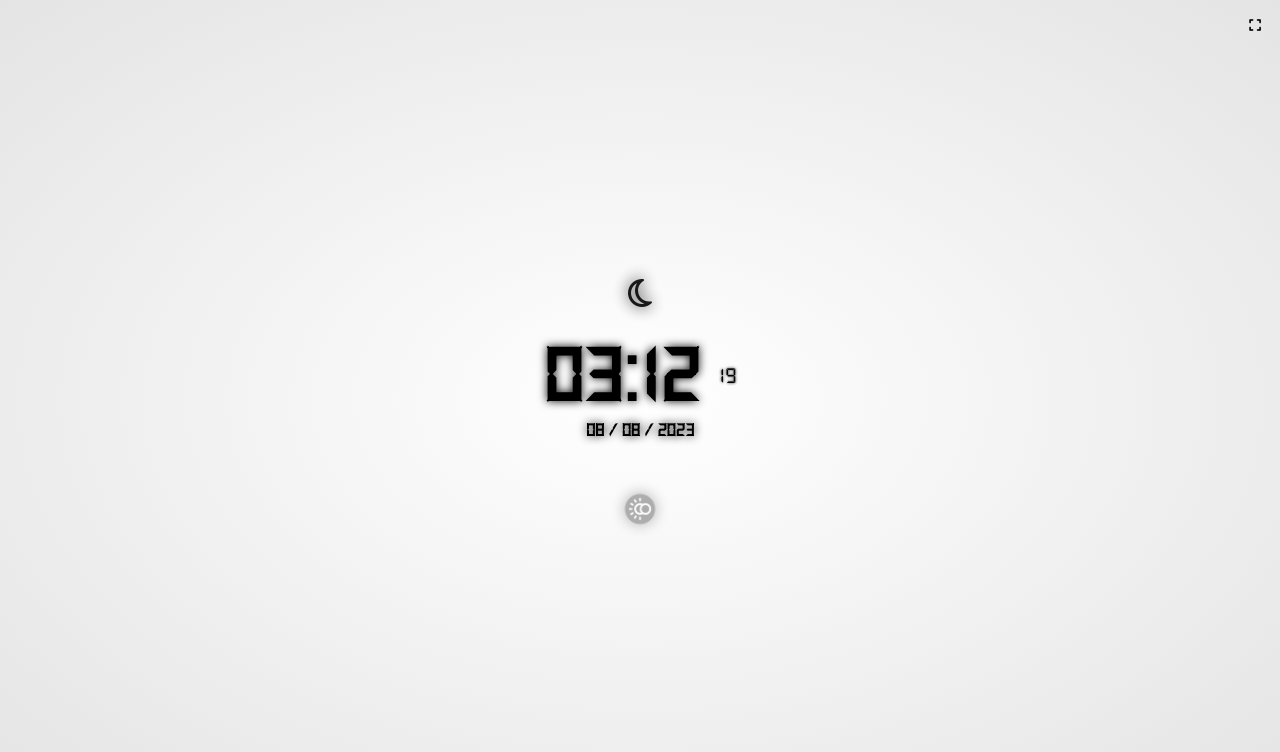
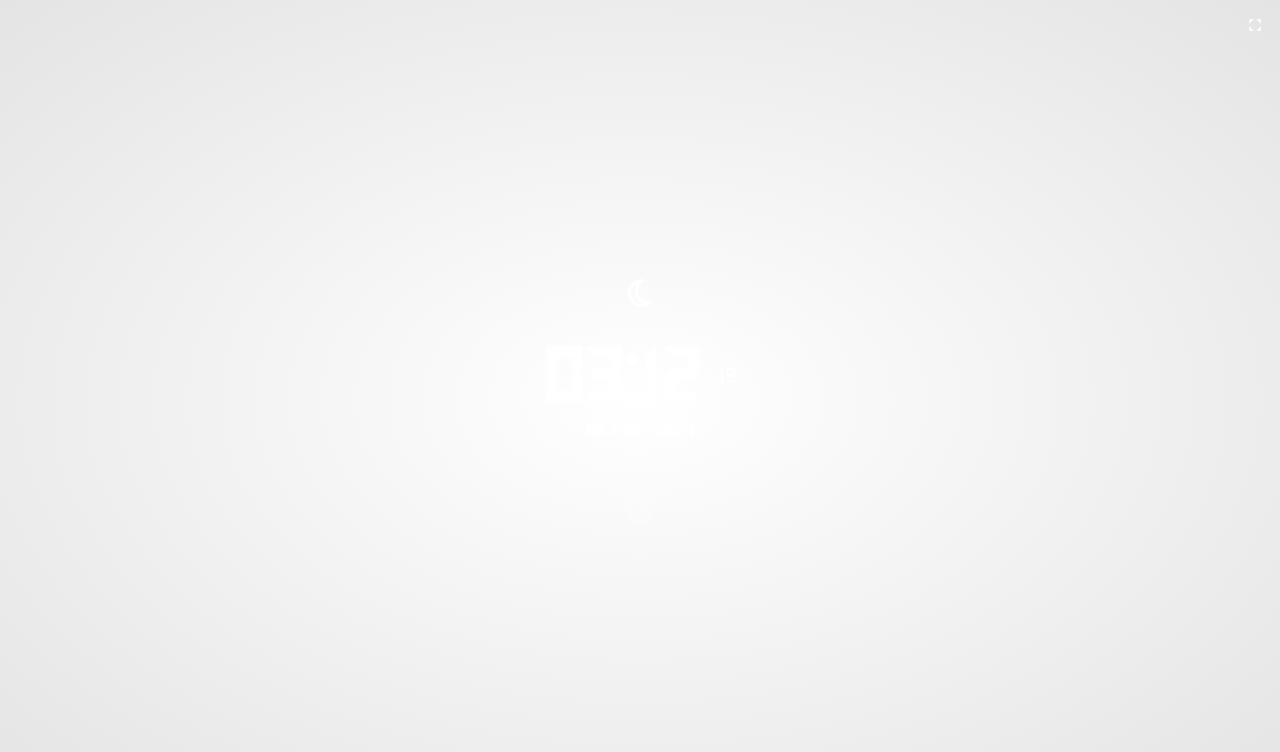
Before and after one commit to BrianSFarfan/reloj, a plain HTML site: page Index.html in a window 1280 px wide. Both pictures are taken after a click on the button 1255 px from the left and 25 px from the top of the page. Drawn offline with Linux system fonts and the light colour scheme.

Commit message:
ahora si

```diff
--- a/style.css
+++ b/style.css
@@ -156,6 +156,9 @@ body {
 
 }
 
+.fullscreen-active{
+  filter: invert(1);
+}
 /*ANIMACION*/
 @keyframes arribaApareceer {
   0% {
```
